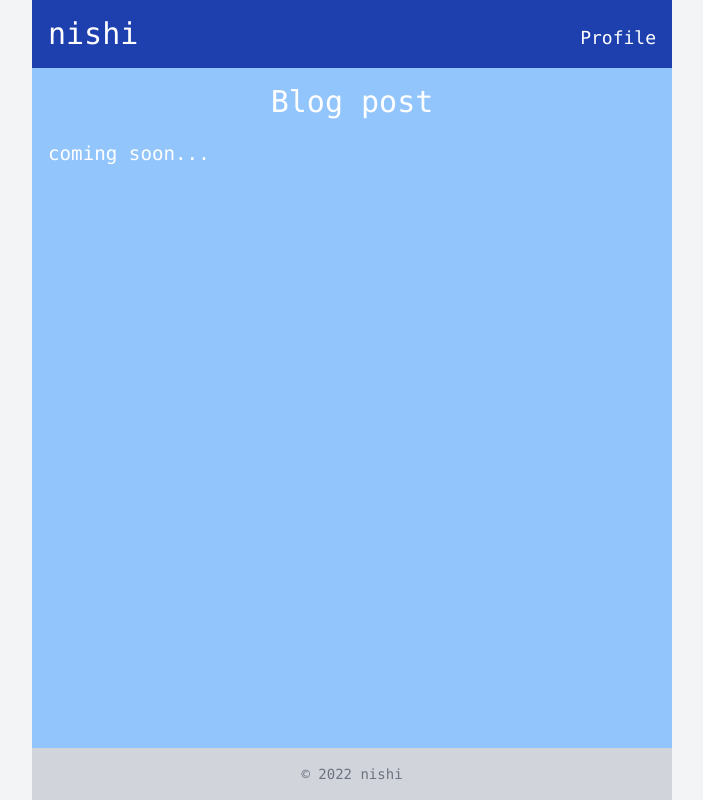
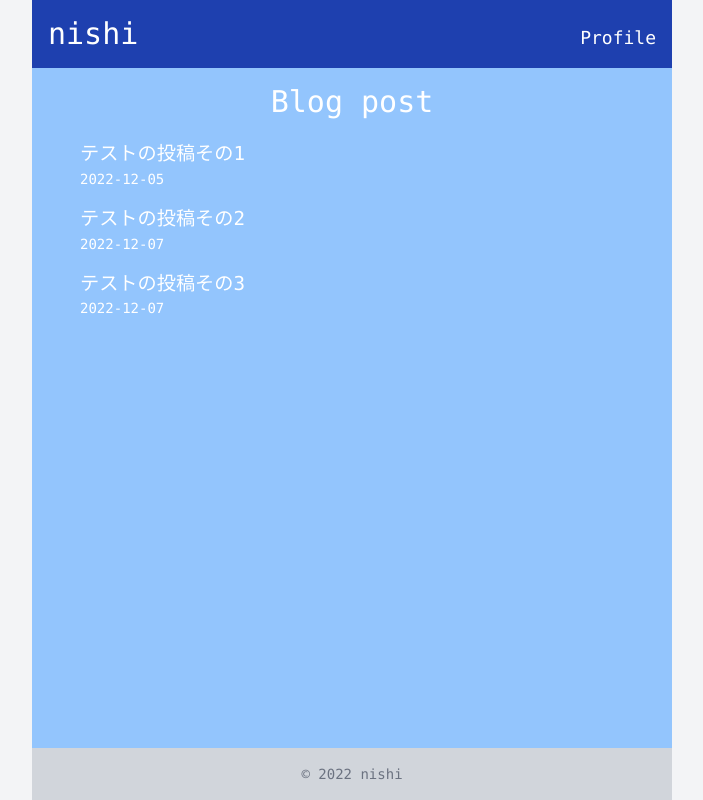
Before and after one commit to nishimura55/nishi55dev, a Next.js app: page / in a window 1280 px wide. Shown: the whole page, without its empty margins (288-991 px from the left). Built offline with nearby package versions, Linux system fonts and the light colour scheme.

Commit message:
feat: Display blog posts

```diff
--- a/package.json
+++ b/package.json
@@ -15,6 +15,7 @@
     "@types/react-dom": "18.0.9",
     "eslint": "8.28.0",
     "eslint-config-next": "13.0.4",
+    "gray-matter": "^4.0.3",
     "next": "13.0.4",
     "react": "18.2.0",
     "react-dom": "18.2.0",
--- a/src/pages/index.tsx
+++ b/src/pages/index.tsx
@@ -1,15 +1,67 @@
 import { NextPage } from 'next'
 import { PageTitle } from '../components/common/PageTitle'
+import * as fs from 'fs/promises'
+import * as path from 'path'
+import matter from 'gray-matter'
+import Link from 'next/link'
 
-const Home: NextPage = () => {
+type HomeProps = {
+  posts: {
+    title: string
+    date: string
+    slug: string
+  }[]
+}
+
+const Home: NextPage<HomeProps> = ({ posts }) => {
+  console.log({ posts })
+
   return (
     <div className='h-full bg-blue-300 p-4 text-white'>
       <h1 className='absolute h-0 w-0 opacity-0'>nishiのブログページ</h1>
       <PageTitle title='Blog post' tagName='h2' />
-      {/* TODO: ブログ一覧を表示 */}
-      <div className='mt-4'>coming soon...</div>
+      <div className='px-8'>
+        {posts.map((post) => (
+          <article key={post.slug} className='mt-4'>
+            <h2>
+              <Link href=''>{post.title}</Link>
+            </h2>
+            <div className='text-sm'>{post.date}</div>
+          </article>
+        ))}
+      </div>
     </div>
   )
 }
 
+export const getStaticProps = async () => {
+  const contentsDirPath = path.join(process.cwd(), 'contents')
+  const postDates = await fs.readdir(contentsDirPath)
+  const groupedPosts = await Promise.all(
+    postDates.map(async (date) => {
+      const postFilesPath = path.join(contentsDirPath, date)
+      const postFileNames = await fs.readdir(postFilesPath)
+      return await Promise.all(
+        postFileNames.map(async (fileName) => {
+          const filePath = path.join(postFilesPath, fileName)
+          const content = await fs.readFile(filePath, 'utf-8')
+          const data = matter(content).data
+          const title = typeof data.title === 'string' ? data.title : `${date}投稿のブログ`
+
+          return {
+            title,
+            date,
+            slug: fileName,
+          }
+        }),
+      )
+    }),
+  )
+  const posts = groupedPosts.flat()
+
+  return {
+    props: { posts },
+  }
+}
+
 export default Home
```
Also changed, not shown: 1 other file (tests, documents, lock files or other folders).
